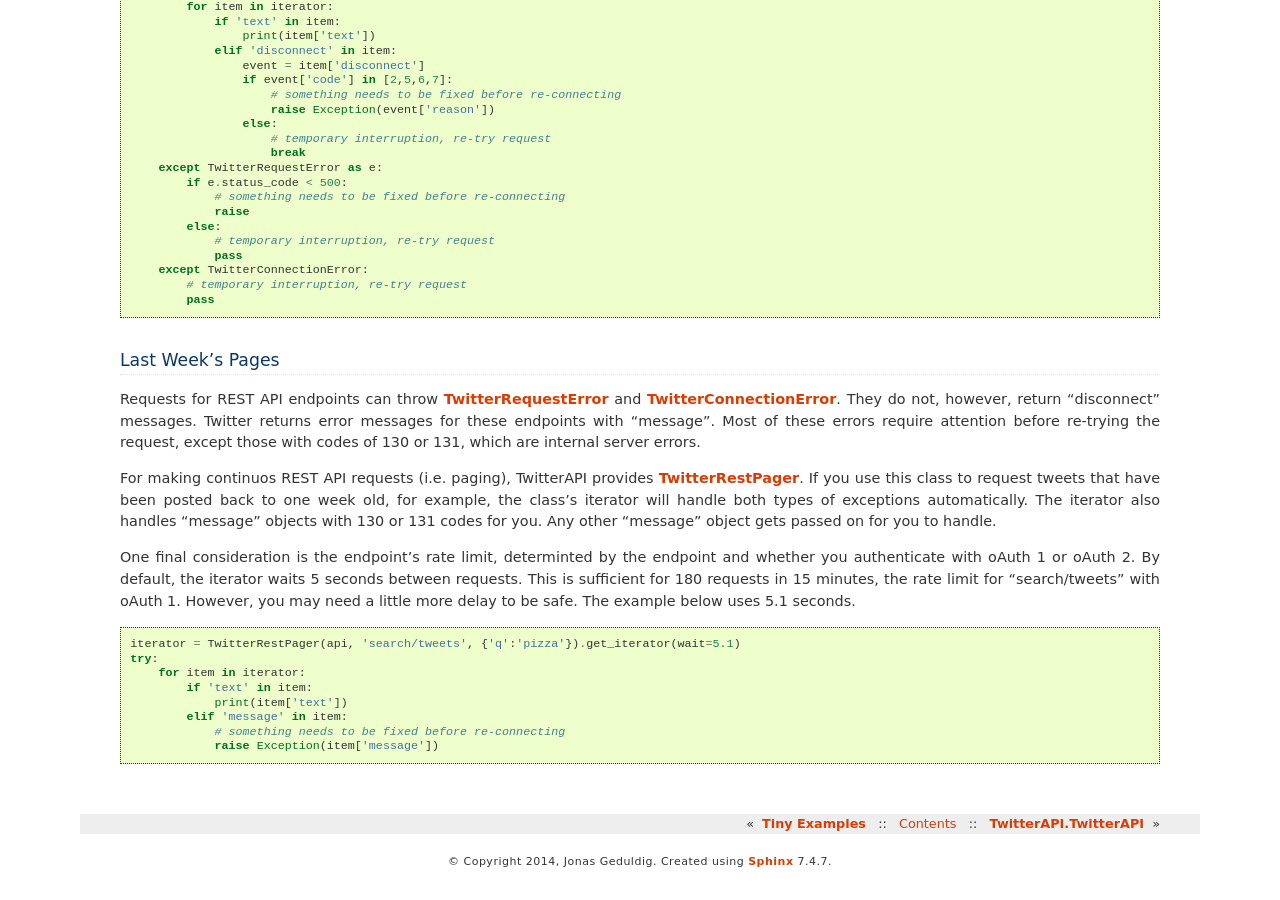
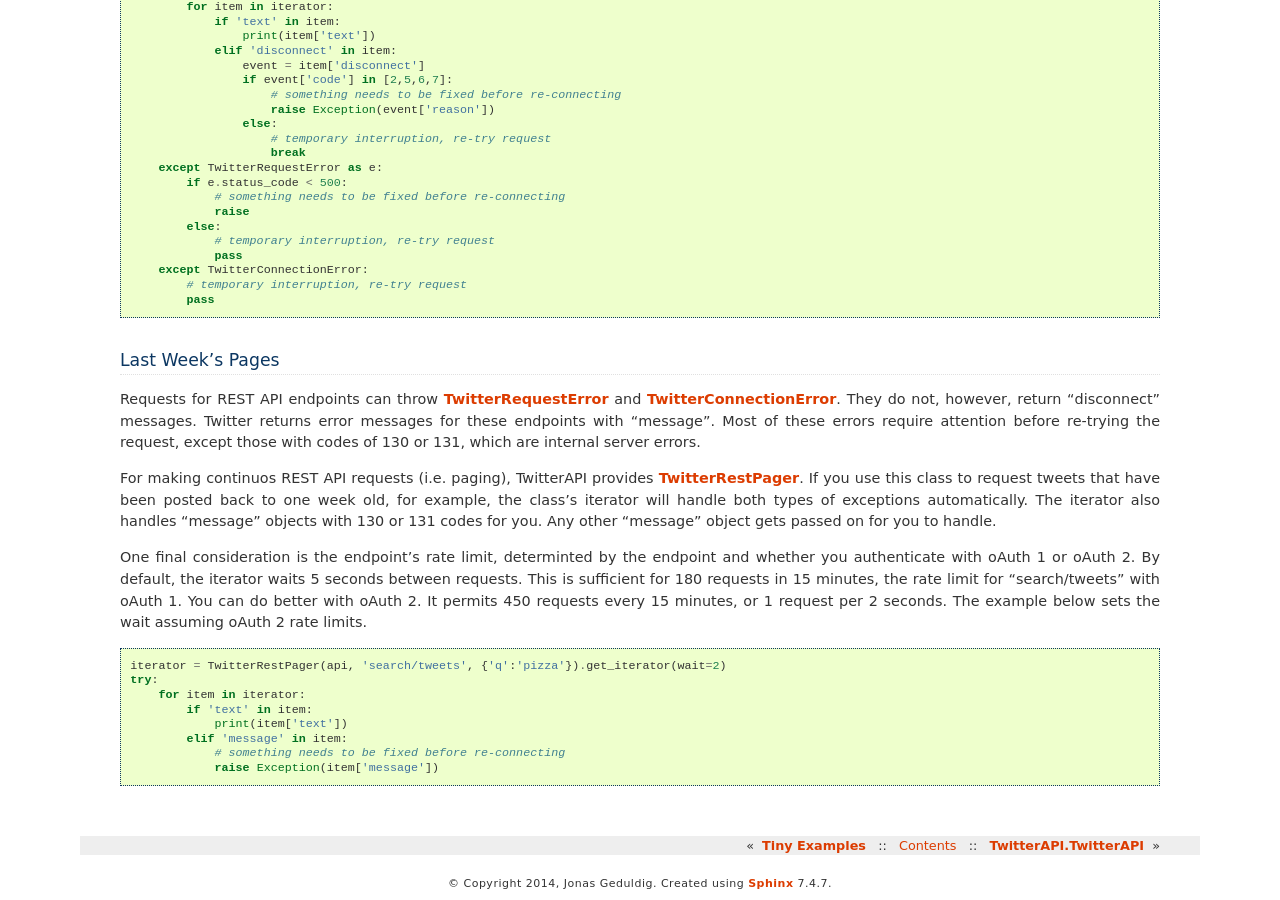
Before and after one commit to geduldig/TwitterAPI, a Sphinx documentation site: the page built from sphinx/faulttolerance.rst, in a window 1280 px wide and 900 px high, scrolled down 621 px. Built offline with Sphinx 7.4.7, drawn with Linux system fonts in a browser that asks for light colours; before the commit the page ends 1500 px from its top, so only the background shows below that.

Commit message:
Updated docs

```diff
--- a/sphinx/faulttolerance.rst
+++ b/sphinx/faulttolerance.rst
@@ -48,11 +48,11 @@
 
 For making continuos REST API requests (i.e. paging), TwitterAPI provides `TwitterRestPager <./paging.html>`_. If you use this class to request tweets that have been posted back to one week old, for example, the class's iterator will handle both types of exceptions automatically. The iterator also handles "message" objects with 130 or 131 codes for you. Any other "message" object gets passed on for you to handle.
 
-One final consideration is the endpoint's rate limit, determinted by the endpoint and whether you authenticate with oAuth 1 or oAuth 2. By default, the iterator waits 5 seconds between requests. This is sufficient for 180 requests in 15 minutes, the rate limit for "search/tweets" with oAuth 1. However, you may need a little more delay to be safe. The example below uses 5.1 seconds.
+One final consideration is the endpoint's rate limit, determinted by the endpoint and whether you authenticate with oAuth 1 or oAuth 2. By default, the iterator waits 5 seconds between requests. This is sufficient for 180 requests in 15 minutes, the rate limit for "search/tweets" with oAuth 1. You can do better with oAuth 2. It permits 450 requests every 15 minutes, or 1 request per 2 seconds. The example below sets the wait assuming oAuth 2 rate limits.
 
 .. code-block:: python
 
-    iterator = TwitterRestPager(api, 'search/tweets', {'q':'pizza'}).get_iterator(wait=5.1)
+    iterator = TwitterRestPager(api, 'search/tweets', {'q':'pizza'}).get_iterator(wait=2)
     try:
         for item in iterator:
             if 'text' in item:
```
